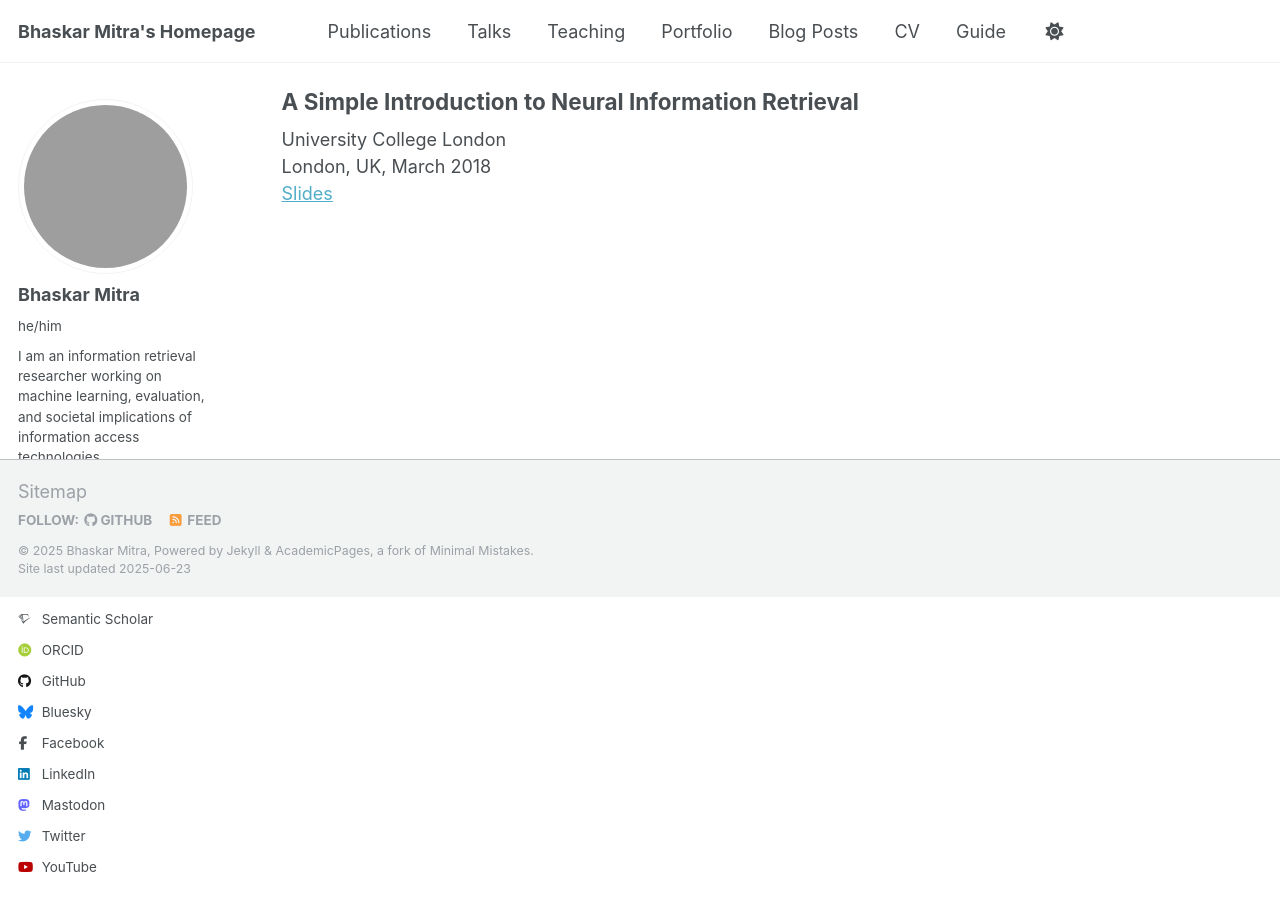
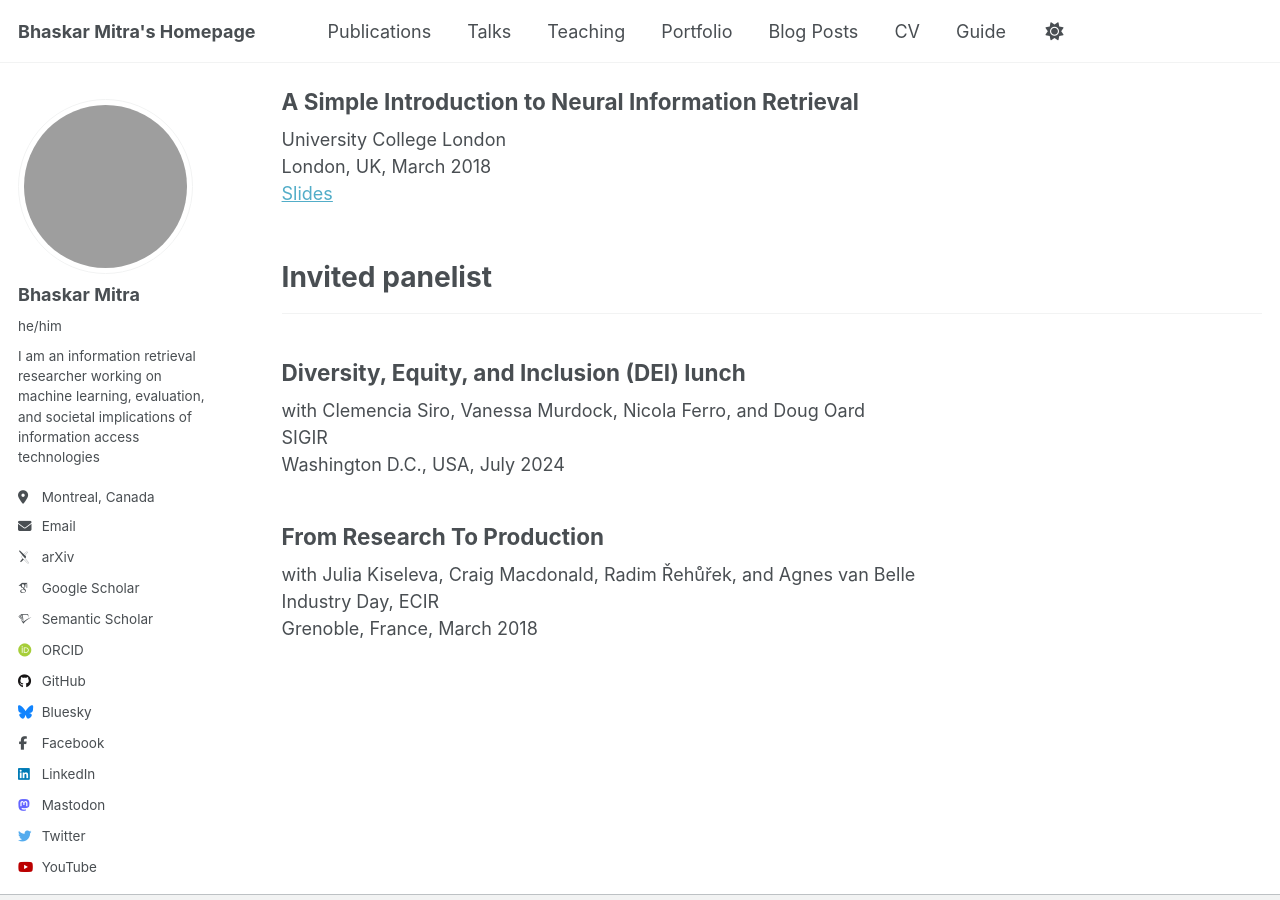
Before and after one commit to bhaskar-mitra/bhaskar-mitra.github.io, a Jekyll site: the page built from _pages/talks.html, in a window 1280 px wide and 900 px high, scrolled down 8637 px. Built offline with Jekyll 4.4.1, drawn with Linux system fonts in a browser that asks for light colours; some web fonts are replaced; some of the changed text lies outside the part shown; grey boxes are pictures that could not be loaded.

Commit message:
Update talks.html

```diff
--- a/_pages/talks.html
+++ b/_pages/talks.html
@@ -233,3 +233,22 @@
     <a href="https://www.slideshare.net/BhaskarMitra3/a-simple-introduction-to-neural-information-retrieval">Slides</a>
   </article>
 </div>
+
+<br/><br/>
+<h1>Invited panelist</h1>
+<hr />
+<div class="list__item">
+  <article class="archive__item" itemscope itemtype="http://schema.org/CreativeWork">
+    <h2>Diversity, Equity, and Inclusion (DEI) lunch</h2>
+    with Clemencia Siro, Vanessa Murdock, Nicola Ferro, and Doug Oard<br/>
+    <a href="https://sigir.org/sigir2024/" style="text-decoration:none;color:inherit">SIGIR</a><br/>
+    Washington D.C., USA, July 2024
+  </article>
+  <article class="archive__item" itemscope itemtype="http://schema.org/CreativeWork">
+    <h2>From Research To Production</h2>
+    with Julia Kiseleva, Craig Macdonald, Radim Řehůřek, and Agnes van Belle<br/>
+    <a href="http://www.ecir2018.org/industry-day/" style="text-decoration:none;color:inherit">Industry Day</a>,
+    <a href="http://www.ecir2018.org/" style="text-decoration:none;color:inherit">ECIR</a><br/>
+    Grenoble, France, March 2018
+  </article>
+</div>
```
Also changed, not shown: other parts of _pages/talks.html (+1 -1 lines).
